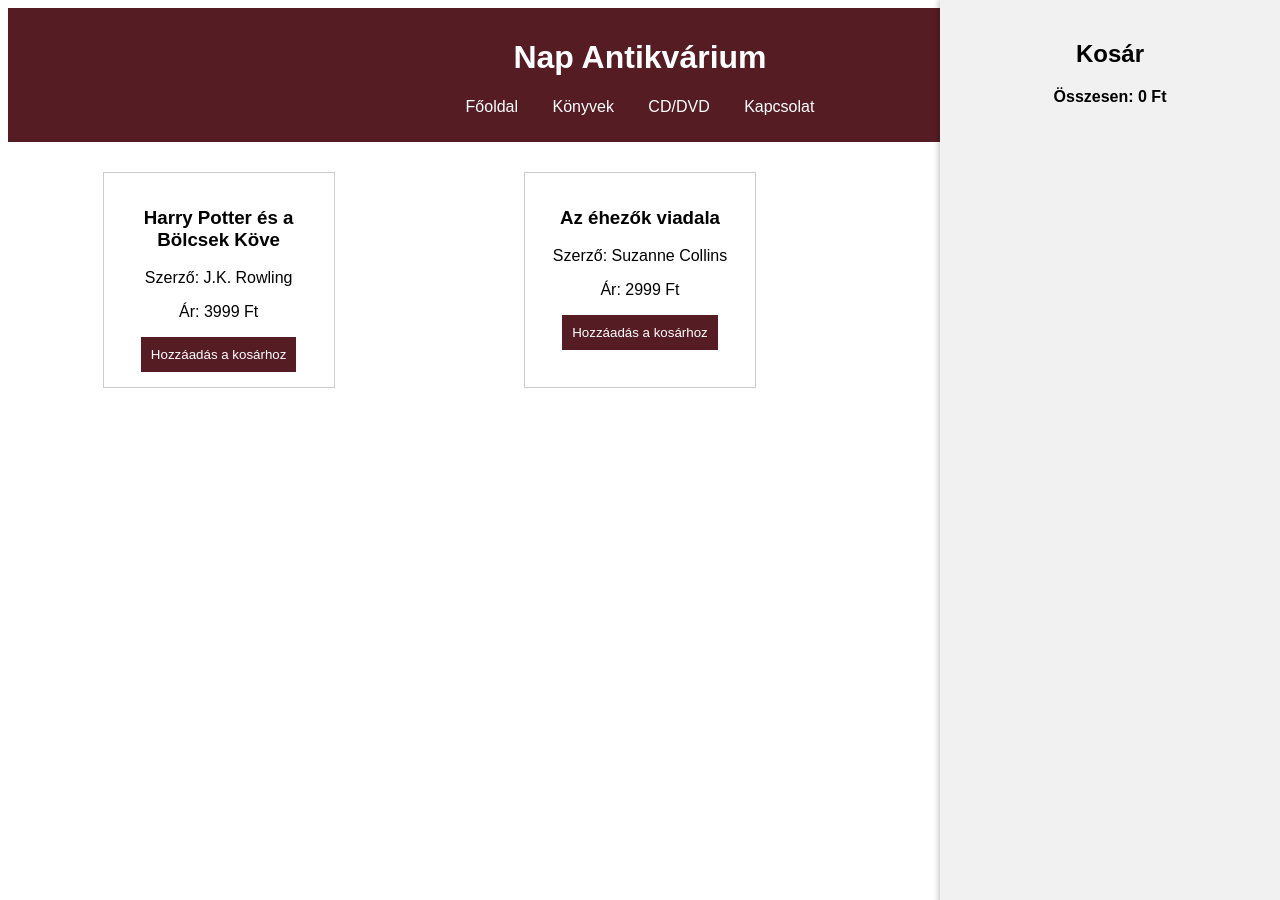
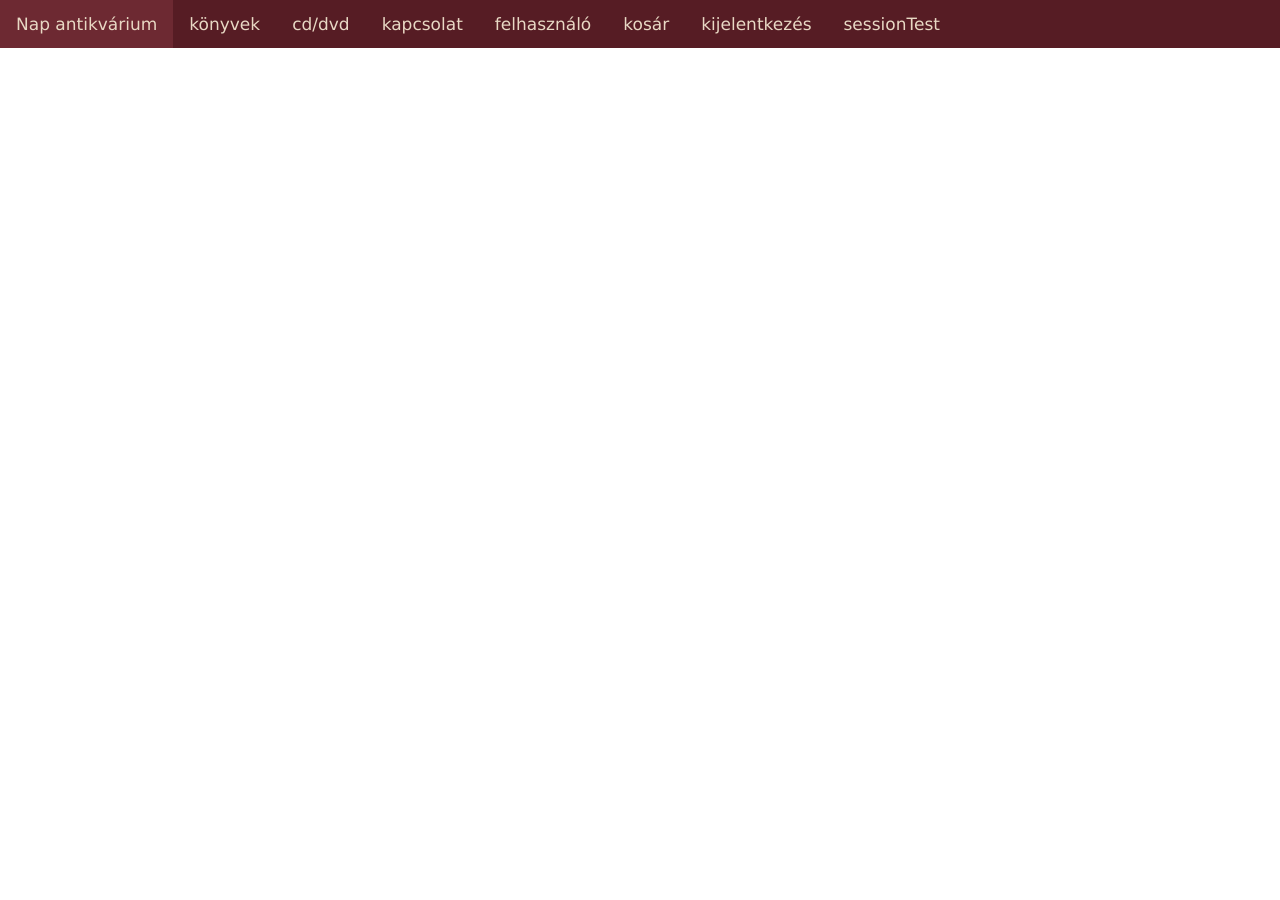
Before and after one commit to borbasb47/antikvariumProjekt, a PHP site: page /views/kosar.html in a window 1280 px wide. Run offline with PHP 8.4, Linux system fonts and the light colour scheme.

Commit message:
Add files via upload

```diff
--- a/1017projekt/api/userLogin.php
+++ b/1017projekt/api/userLogin.php
@@ -31,11 +31,17 @@
 
                 $_SESSION['email']=$email;
 
+
                 $feedback["uzenet"]="Sikeres bejelentkezés!";
                 $feedback["redirect"]=true;
 
                 echo json_encode($feedback);
 
+
+
+                $idSql=$conn->query("select felhasznalo.id from felhasznalo where felhasznalo.email='$email'");
+                $idxd=mysqli_fetch_assoc($idSql)["id"];
+                $_SESSION["userId"]=$idxd;
                 // $loginAdd=$conn->query("update felhasznalo set felhasznalo.bejelentkezesekSzama=felhasznalo.bejelentkezesekSzama+1 WHERE felhasznalo.email='$email'");
             }
             else{
--- a/1017projekt/api/userRegistration.php
+++ b/1017projekt/api/userRegistration.php
@@ -25,7 +25,4 @@
             echo "Hiba: " . $conn->error;
         }
     }
-    /*else {
-        echo "Hiányos adatok";
-    }*/
 }
--- a/1017projekt/public/javascripts/FilmKereso.js
+++ b/1017projekt/public/javascripts/FilmKereso.js
@@ -28,7 +28,7 @@
             if (termek.kategoriaID == kat ) {
                 const sor = document.createElement('div');
                 sor.innerHTML = `
-                 <a href="/1017projekt/API/termek.php?id=${termek.id}">
+                <a href="/1017projekt/views/termek.html?id=${termek.id}">
                 <div class="kartya">
                 <img src="${termek.kepURL}" alt="" id="termekKep">
                 <h2>${termek.cim}</h2>
@@ -37,7 +37,7 @@
                 </div>
                 </a>
                 `;
-
+                productId=termek.id
                 hely.appendChild(sor);
             }
 
--- a/1017projekt/public/javascripts/Konyvkereso.js
+++ b/1017projekt/public/javascripts/Konyvkereso.js
@@ -30,7 +30,7 @@
             if (termek.kategoriaID == kat) {
                 const sor = document.createElement('div');
                 sor.innerHTML = `
-                <a href="/1017projekt/API/termek.php?id=${termek.id}">
+                <a href="/1017projekt/views/termek.html?id=${termek.id}">
                     <div class="kartya">
                         <img src="${termek.kepURL}" alt="" id="termekKep">
                         <h2>${termek.cim}</h2>
--- /dev/null
+++ b/1017projekt/public/javascripts/kosarContents.js
@@ -0,0 +1,32 @@
+function displayKosarData() {
+    fetch('/1017projekt/api/kosarContents.php')
+    .then(valasz => {
+        if(!valasz.ok)
+        {
+            throw new Error("hiba lépett fel!")
+        }
+        return valasz.json();
+    })
+    .then(adat => {
+        if(adat.uzenet){
+            alert(adat.uzenet)
+        }
+        else{
+            hely=document.getElementById("kosarItems")
+            adat.forEach(kosarElement => {
+                const sor = document.createElement('div');
+                sor.innerHTML = `
+                <div class="xd">
+                    <h2>${kosarElement.cim}</h2>
+                    <p>${kosarElement.mennyiseg}</p>
+                </div>
+                `;
+
+                hely.appendChild(sor);
+            });
+
+        }
+    })
+    .catch(error=>{alert(error.message)})
+}
+displayKosarData();
--- a/1017projekt/public/javascripts/menu.js
+++ b/1017projekt/public/javascripts/menu.js
@@ -10,6 +10,8 @@
     <a href="/1017projekt/views/felhasznalo.html">felhasználó</a>
     <a href="/1017projekt/views/kosar.html">kosár</a>
     <a href="/1017projekt/views/regisztracio.html" id="logOut">kijelentkezés</a>
+    <a href="/1017projekt/api/sessionTest.php">sessionTest</a>
+
     <a href="javascript:void(0);" class="icon" onclick="myFunction()">
       <i class="fa fa-bars"></i>
     </a>
--- a/1017projekt/public/javascripts/userData.js
+++ b/1017projekt/public/javascripts/userData.js
@@ -1,7 +1,7 @@
 function displayUserData() {
     fetch('/1017projekt/api/userData.php')
         .then(response => response.json())
-        .then(adat => {
+         .then(adat => {
             console.log(adat.email);
             console.log(adat.iranyitoszam);
             console.log(adat.utca);
--- a/1017projekt/views/kosar.html
+++ b/1017projekt/views/kosar.html
@@ -3,153 +3,25 @@
 <head>
     <meta charset="UTF-8">
     <meta name="viewport" content="width=device-width, initial-scale=1.0">
-    <title>Kosár</title>
-    <style>
-        body {
-            font-family: Arial, sans-serif;
-        }
-        header {
-            background-color: #561C24;
-            color: white;
-            padding: 10px 0;
-            text-align: center;
-        }
-        nav ul {
-            list-style-type: none;
-            padding: 0;
-        }
-        nav ul li {
-            display: inline;
-            margin: 0 15px;
-        }
-        nav ul li a {
-            color: white;
-            text-decoration: none;
-        }
-        .books {
-            display: flex;
-            flex-wrap: wrap;
-            justify-content: space-around;
-            margin-top: 20px;
-        }
-        .book {
-            border: 1px solid #ccc;
-            margin: 10px;
-            padding: 15px;
-            width: 200px;
-            text-align: center;
-        }
-        .book button {
-            background-color: #561C24;
-            color: white;
-            border: none;
-            padding: 10px;
-            cursor: pointer;
-        }
-        .book button:hover {
-            background-color: rgb(204, 193, 171);
-        }
-        .cart {
-            background-color: #f1f1f1;
-            padding: 20px;
-            position: fixed;
-            top: 0;
-            right: 0;
-            width: 300px;
-            height: 100%;
-            box-shadow: -2px 0px 5px rgba(0, 0, 0, 0.2);
-        }
-        .cart h2 {
-            text-align: center;
-        }
-        .cart ul {
-            list-style-type: none;
-            padding: 0;
-        }
-        .cart ul li {
-            padding: 10px 0;
-            border-bottom: 1px solid #ddd;
-        }
-        .cart-total {
-            font-weight: bold;
-            text-align: center;
-            margin-top: 20px;
-        }
-    </style>
+    <link rel="stylesheet" href="/1017projekt/public/menu.css">
+    <link rel="stylesheet" href="/1017projekt/public/termek.css">
+    <link rel="stylesheet" href="/1017projekt/public/egyeb.css">
+    <link rel="stylesheet" href="https://cdnjs.cloudflare.com/ajax/libs/font-awesome/4.7.0/css/font-awesome.min.css">
 
+    <title>Document</title>
 </head>
 <body>
     <header>
-        <h1>Nap Antikvárium</h1>
-        <nav>
-            <ul>
-                <li><a href="/1017projekt/views/fooldal.html">Főoldal</a></li>
-                <li><a href="/1017projekt/views/Konyvkereso.html">Könyvek</a></li>
-                <li><a href="/1017projekt/views/Filmkereso.html">CD/DVD</a></li>
-                <li><a href="/1017projekt/views/Kapcsolat.html">Kapcsolat</a></li>
-            </ul>
-        </nav>
+        <div class="menu" id="menusav">
+
+        </div>
     </header>
 
-    <main>
+    <div class="books" id="kosarItems">
 
-        <!-- ez kell a termékekhez-->
-        <section class="books">
-            <div class="book">
-                <h3>Harry Potter és a Bölcsek Köve</h3>
-                <p>Szerző: J.K. Rowling</p>
-                <p>Ár: 3999 Ft</p>
-                <button onclick="addToCart('Harry Potter és a Bölcsek Köve', 3999)">Hozzáadás a kosárhoz</button>
-            </div>
-            <div class="book">
-                <h3>Az éhezők viadala</h3>
-                <p>Szerző: Suzanne Collins</p>
-                <p>Ár: 2999 Ft</p>
-                <button onclick="addToCart('Az éhezők viadala', 2999)">Hozzáadás a kosárhoz</button>
-            </div>
-            <div class="book">
-                <h3>A kis herceg</h3>
-                <p>Szerző: Antoine de Saint-Exupéry</p>
-                <p>Ár: 1999 Ft</p>
-                <button onclick="addToCart('A kis herceg', 1999)">Hozzáadás a kosárhoz</button>
-            </div>
-        </section>
-    </main>
-
-    <div class="cart" id="cart">
-        <h2>Kosár</h2>
-        <ul id="cartItems">
-
-        </ul>
-        <div class="cart-total">
-            <p>Összesen: <span id="totalPrice">0 Ft</span></p>
-        </div>
     </div>
 
-    <script>
-        let cart = [];
-        let total = 0;
-
-        function addToCart(bookTitle, bookPrice) {
-
-            cart.push({title: bookTitle, price: bookPrice});
-            total += bookPrice;
-
-
-            const cartItems = document.getElementById('cartItems');
-            const totalPrice = document.getElementById('totalPrice');
-
-
-            cartItems.innerHTML = '';
-            cart.forEach(item => {
-                const li = document.createElement('li');
-                li.textContent = `${item.title} - ${item.price} Ft`;
-                cartItems.appendChild(li);
-            });
-
-            totalPrice.textContent = `${total} Ft`;
-        }
-    </script>
-
+    <script src="/1017projekt/public/javascripts/menu.js"></script>
+    <script src="/1017projekt/public/javascripts/kosarContents.js"></script>
 </body>
 </html>
```
Also changed, not shown: 1017projekt/api/intoKosar.php (added, +28 -0 lines), 1017projekt/api/kosarContents.php (added, +32 -0 lines), 1017projekt/api/sessionTest.php (added, +7 -0 lines), 1017projekt/api/termek.php (+5 -54 lines), 1017projekt/index.php (+13 -1 lines), 1017projekt/public/javascripts/termekAdat.js (added, +77 -0 lines), 1017projekt/views/termek.html (+23 -29 lines), 1017projekt/antikvarium.sql, 1017projekt/api/termekIdStoring.php (added), 1017projekt/public/javascripts/intoKosar.js (added). Lines whose indentation alone changed are shown as unchanged.
